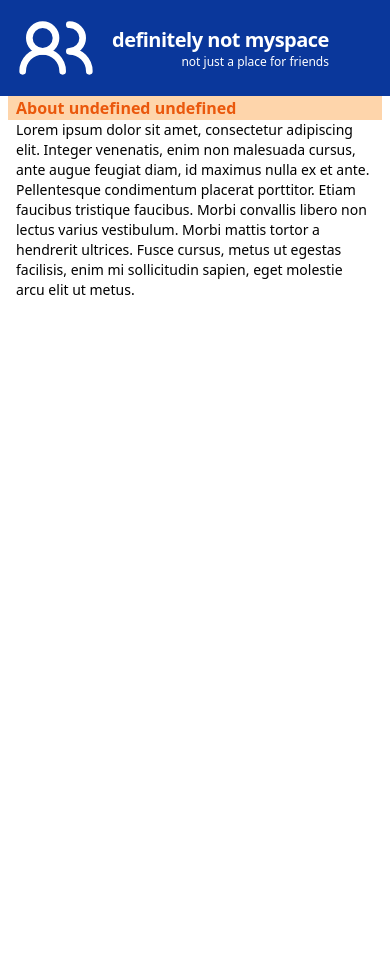
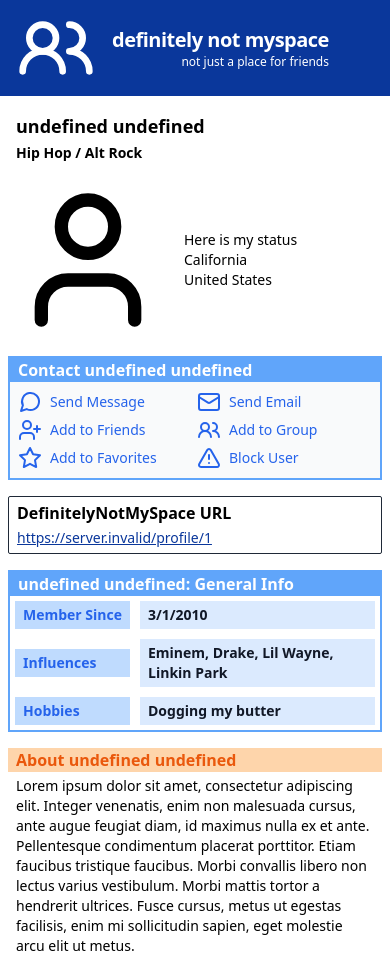
Before and after one commit to pn-code/probable-memory, a Next.js app: page /profile/1 in a window 390 px wide. Before the commit the page ends 844 px from the top, so only its background shows below. Built offline with nearby package versions, Linux system fonts and the light colour scheme; no server answers; the database is empty.

Commit message:
Created mobile profile layout

```diff
--- a/app/profile/[userId]/page.tsx
+++ b/app/profile/[userId]/page.tsx
@@ -1,5 +1,15 @@
 "use client";
 import axios from "axios";
+import {
+    AlertTriangle,
+    Mail,
+    MessageCircle,
+    Star,
+    User,
+    UserPlus,
+    Users2,
+} from "lucide-react";
+import Link from "next/link";
 import React, { useEffect, useState } from "react";
 
 interface UserData {
@@ -18,9 +28,11 @@ export default function ProfilePage({
 }: {
     params: { userId: string };
 }) {
+    const HOST_URL = process.env.NEXT_PUBLIC_HOST_URL;
+
+    console.log(HOST_URL);
     const [userData, setUserData] = useState<UserData>();
-
-    console.log(userData);
+    const userFullName = `${userData?.firstName} ${userData?.lastName}`;
 
     useEffect(() => {
         const getUserDetails = async () => {
@@ -34,16 +46,130 @@ export default function ProfilePage({
     }, []);
 
     return (
-        <main className="flex flex-col px-2">
+        <main className="flex flex-col px-2 gap-4 py-4">
             {/* Left Side */}
-            <section>
-                {/* Username */}
-                {/* Favorite Music Genres */}
-                {/* Image flexed with location */}
+            <section className="flex flex-col gap-4">
+                {/* Profile Section */}
+
+                {/* Music Preferences */}
+                <section className="px-2">
+                    <h2 className="font-semibold text-lg">{userFullName}</h2>
+                    <span className="text-sm font-semibold">
+                        Hip Hop / Alt Rock
+                    </span>
+                </section>
+
+                {/* User Picture, Status, and Location */}
+                <section className="flex gap-4 items-center">
+                    <User size={160} />
+
+                    <div className="block text-sm">
+                        <div className="">Here is my status</div>
+                        <p>California</p>
+                        <p>United States</p>
+                    </div>
+                </section>
                 {/* Music */}
+
                 {/* Contact Information */}
+                <section className="border-2 border-blue-400 text-white font-semibold">
+                    <h3 className="px-2 bg-blue-400 text-white font-semibold">
+                        Contact {userFullName}
+                    </h3>
+                    <ul className="grid grid-cols-2 gap-1 bg-gray-50 p-2 text-blue-600">
+                        <li>
+                            <div className="w-fit flex gap-2 items-center text-sm font-normal hover:text-blue-800 cursor-pointer">
+                                <MessageCircle />
+                                <p>Send Message</p>
+                            </div>
+                        </li>
+                        <li>
+                            <div className="w-fit flex gap-2 items-center text-sm font-normal hover:text-blue-800 cursor-pointer">
+                                <Mail />
+                                <p>Send Email</p>
+                            </div>
+                        </li>
+                        <li>
+                            <div className="w-fit flex gap-2 items-center text-sm font-normal hover:text-blue-800 cursor-pointer">
+                                <UserPlus />
+                                <p>Add to Friends</p>
+                            </div>
+                        </li>
+                        <li>
+                            <div className="w-fit flex gap-2 items-center text-sm font-normal hover:text-blue-800 cursor-pointer">
+                                <Users2 />
+                                <p>Add to Group</p>
+                            </div>
+                        </li>
+                        <li>
+                            <div className="w-fit flex gap-2 items-center text-sm font-normal hover:text-blue-800 cursor-pointer">
+                                <Star />
+                                <p>Add to Favorites</p>
+                            </div>
+                        </li>
+                        <li>
+                            <div className="w-fit flex gap-2 items-center text-sm font-normal hover:text-blue-800 cursor-pointer">
+                                <AlertTriangle />
+                                <p>Block User</p>
+                            </div>
+                        </li>
+                    </ul>
+                </section>
+
                 {/* DefinitelyNotMySpace URL */}
+                <section className="w-full px-2 py-1 border border-gray-800 rounded-sm">
+                    <h3 className="font-semibold">DefinitelyNotMySpace URL</h3>
+                    <Link
+                        className="text-sm text-navy-blue underline"
+                        href={`/profile/${params.userId}`}
+                    >{`${HOST_URL}/profile/${params.userId}`}</Link>
+                </section>
+
                 {/* General Info */}
+
+                <section className="border-2 border-blue-400 text-white font-semibold">
+                    <h3 className="bg-blue-400 px-2">
+                        {userFullName}: General Info
+                    </h3>
+                    <table className="w-full h-full">
+                        <tr>
+                            <th>
+                                <div className="w-[115px] text-left bg-blue-200 text-blue-600 m-1 py-1 px-2 text-sm">
+                                    Member Since
+                                </div>
+                            </th>
+                            <td className="w-full h-full">
+                                <div className=" text-left bg-blue-100 text-gray-900 m-1 py-1 px-2 text-sm">
+                                    3/1/2010
+                                </div>
+                            </td>
+                        </tr>
+                        <tr>
+                            <th>
+                                <div className="w-[115px] text-left bg-blue-200 text-blue-600 m-1 py-1 px-2 text-sm">
+                                    Influences
+                                </div>
+                            </th>
+                            <td className="w-full h-full">
+                                <div className="text-left bg-blue-100 text-gray-900 m-1 py-1 px-2 text-sm">
+                                    Eminem, Drake, Lil Wayne, Linkin Park
+                                </div>
+                            </td>
+                        </tr>
+                        <tr>
+                            <th>
+                                <div className="w-[115px] text-left bg-blue-200 text-blue-600 m-1 py-1 px-2 text-sm">
+                                    Hobbies
+                                </div>
+                            </th>
+                            <td className="w-full h-full">
+                                <div className="text-left bg-blue-100 text-gray-900 m-1 py-1 px-2 text-sm">
+                                    Dogging my butter
+                                </div>
+                            </td>
+                        </tr>
+                    </table>
+                </section>
                 {/* In General Info: Table detailing member since, influences */}
             </section>
 
@@ -51,9 +177,9 @@ export default function ProfilePage({
             <section>
                 <header>
                     <h3 className="bg-orange-300/60 text-orange-600 font-semibold px-2">
-                        About {`${userData?.firstName} ${userData?.lastName}`}
+                        About {userFullName}
                     </h3>
-                    <p className="text-sm px-2">
+                    <p className="text-sm px-2 mt-1">
                         Lorem ipsum dolor sit amet, consectetur adipiscing elit.
                         Integer venenatis, enim non malesuada cursus, ante augue
                         feugiat diam, id maximus nulla ex et ante. Pellentesque
@@ -62,7 +188,6 @@ export default function ProfilePage({
                         vestibulum. Morbi mattis tortor a hendrerit ultrices.
                         Fusce cursus, metus ut egestas facilisis, enim mi
                         sollicitudin sapien, eget molestie arcu elit ut metus.
-
                     </p>
                 </header>
                 {/* About Section */}
```
